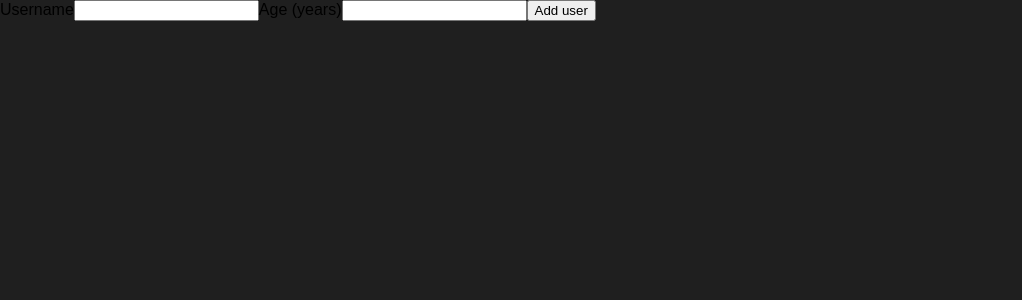
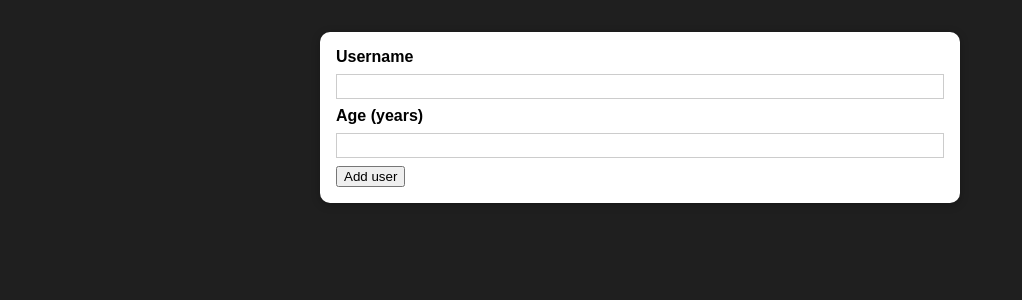
Before and after one commit to dnlstronge/AddUserProj, a React (Create React App) app: page / in a window 1280 px wide. Shown: the top 300 px of the page, without its empty margins (0-1022 px from the left). Built offline with nearby package versions, Linux system fonts and the light colour scheme.

Commit message:
[x] - set css modules and implement [x] - new component Button

```diff
--- a/src/components/UI/Card.js
+++ b/src/components/UI/Card.js
@@ -1,9 +1,10 @@
-import './Card.css'
+
+
+
+import classes from './Card.module.css';
 
 const Card = (props) => {
-    return (
-        <div></div>
-    )
-}
+  return <div className={`${classes.card} ${props.className}`}>{props.children}</div>;
+};
 
 export default Card;
--- /dev/null
+++ b/src/components/UI/Card.module.css
@@ -0,0 +1,6 @@
+.card {
+    background: white;
+    box-shadow: 0 2px 8px rgba(0, 0, 0, 0.26);
+    border-radius: 10px;
+
+}
--- a/src/components/users/Adduser.css
+++ /dev/null
@@ -1,52 +0,0 @@
-.form-container {
-    width: 40rem;
-    height: 20rem;
-    max-width: 90%;
-    margin: 3rem auto;
-    padding: 2rem;
-    background: whitesmoke;
-    color: black;
-
-    box-shadow: 0 2px 12px rgb(0 0 0 / 20%);
-    border-radius: 10px;
-
-
-}
-
-
-
-.form-container label {
-   font-size: 16px;
-   font-family: 'Courier New', Courier, monospace;
-   font-weight: bold;
-}
-
-.form-container input {
-  height: 2rem;
-  margin-top: 1rem;
-  margin-bottom: 1rem;
-  border-radius: 5px;
-  border: 1px solid darkgrey;
-}
-
-.btn {
-    background-color: rgb(158, 96, 158);
-    margin-top: 3rem;
-    position: relative;
-    width: auto;
-    font-weight: bold;
-    color: black;
-    height: 2rem;
-    font-size: 15px;
-    border-radius: 5px;
-}
-
-.btn:hover {
-    background-color: antiquewhite;
-}
-
-.useritem {
-    background: black;
-    width: 5rem;
-    height: 5rem;
-}
--- a/src/components/users/Adduser.js
+++ b/src/components/users/Adduser.js
@@ -1,5 +1,7 @@
-import './Adduser.css'
+
 import { useState } from 'react'
+import Card from '../UI/Card'
+import classes from './Adduser.module.css'
 
 const users = []
 
@@ -13,14 +15,15 @@
 
 
     return (
+        <Card className={classes.input}>
         <form onSubmit={handleOnSubmit}>
             <label>Username</label>
-            <input htmlfor="username" id="username" type="text"/>
+            <input htmlFor="username" id="username" type="text"/>
             <label>Age (years)</label>
-            <input htmlfor="age" id="age" type="number"/>
+            <input htmlFor="age" id="age" type="number"/>
             <button type="submit">Add user</button>
         </form>
-
+        </Card>
     )
 }
 
--- /dev/null
+++ b/src/components/users/Adduser.module.css
@@ -0,0 +1,26 @@
+.input {
+    margin: 2rem auto;
+    padding: 1rem;
+    width: 90%;
+    max-width: 40rem;
+  }
+
+  .input label {
+    display: block;
+    font-weight: bold;
+    margin-bottom: 0.5rem;
+  }
+
+  .input input {
+    font: inherit;
+    display: block;
+    width: 100%;
+    border: 1px solid #ccc;
+    padding: 0.15rem;
+    margin-bottom: 0.5rem;
+  }
+
+  .input input:focus {
+    outline: none;
+    border-color: #4f005f;
+  }
```
Also changed, not shown: src/components/UI/Button.module.css (added, +18 -0 lines), src/components/UI/Button.js (added), src/components/UI/Card.css (deleted).
